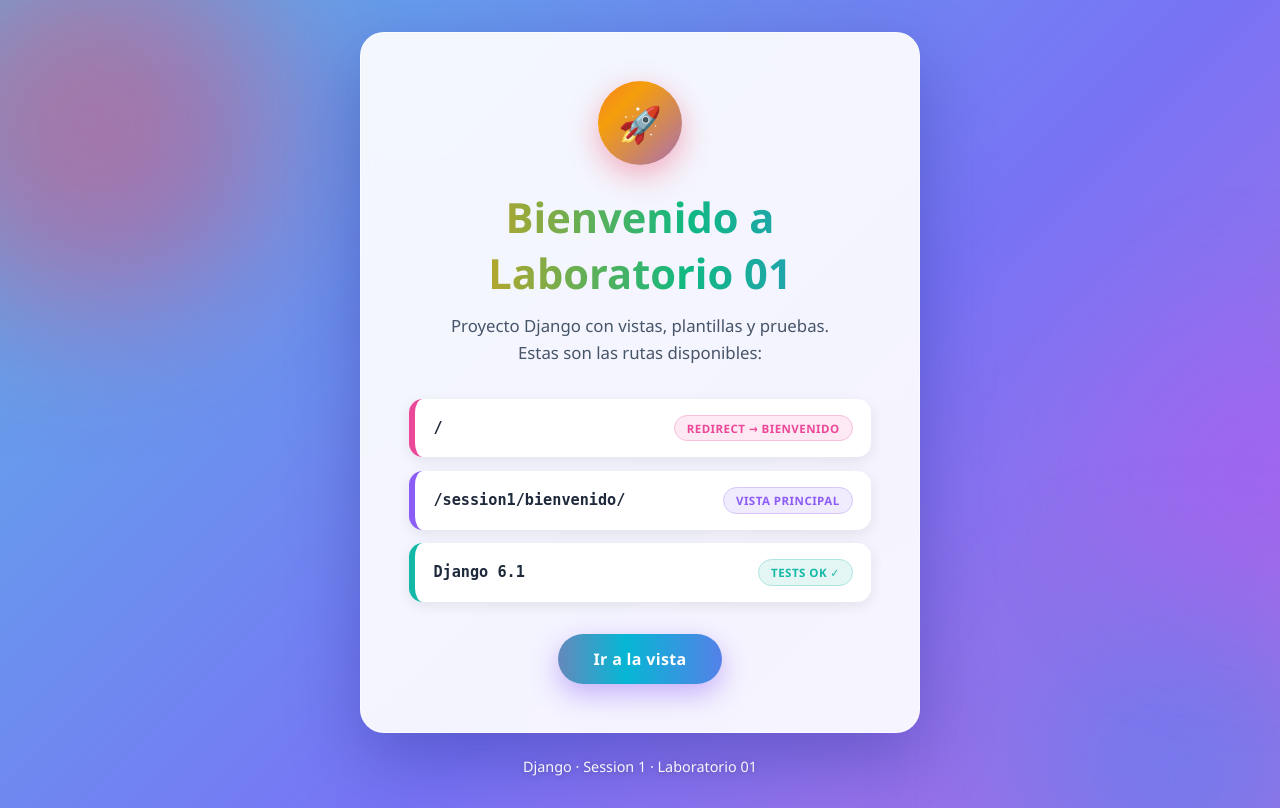
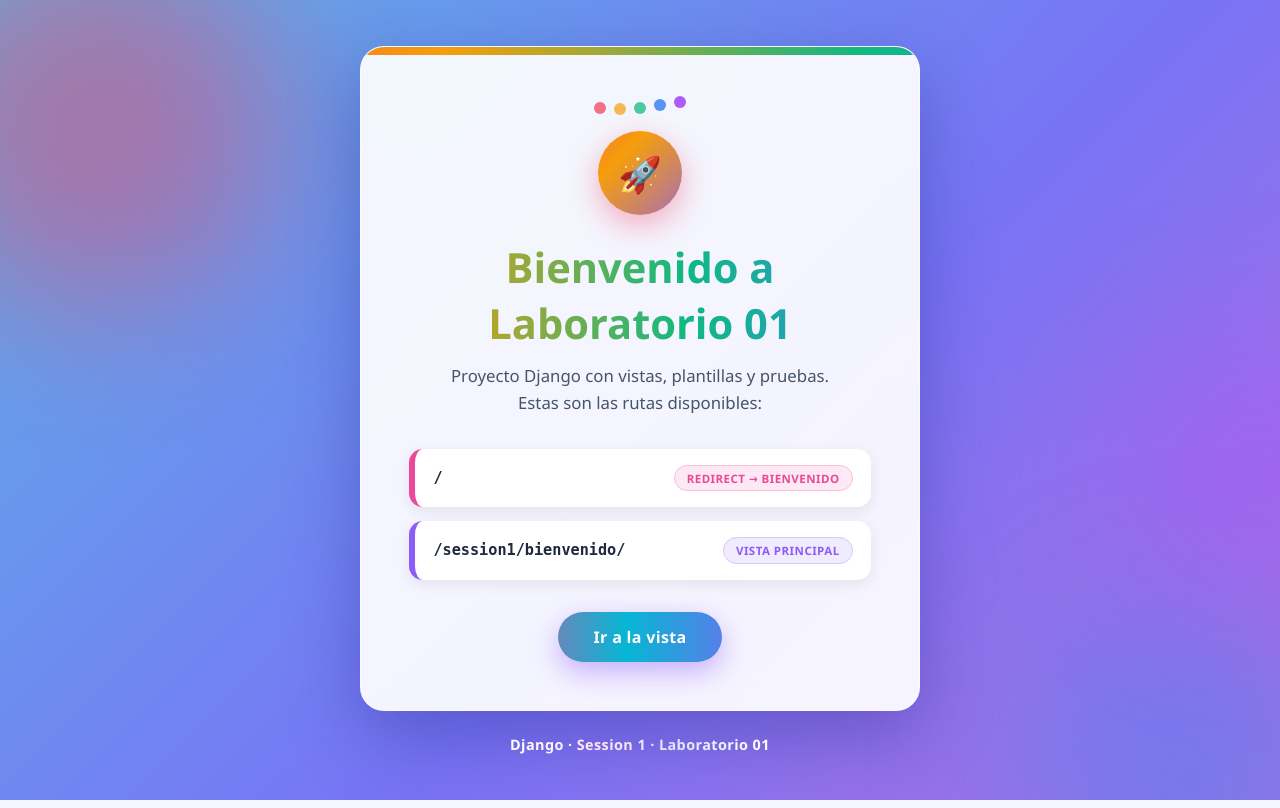
Before and after one commit to edugalindo-jpg/laboratorio01-gAlindo, a Django app: page /session1/bienvenido/ in a window 1280 px wide. Run offline with Django 5.2, Linux system fonts and the light colour scheme.

Commit message:
Quita tarjeta Django 6.1 y agrega mas color: barra arcoiris, dots animados

```diff
--- a/session1/templates/base.html
+++ b/session1/templates/base.html
@@ -55,13 +55,52 @@
             background: rgba(255, 255, 255, 0.92);
             backdrop-filter: blur(16px);
             padding: 3rem;
+            padding-top: 3.5rem;
             border-radius: 24px;
             box-shadow: 0 25px 70px rgba(31, 38, 135, 0.35);
             border: 1px solid rgba(255, 255, 255, 0.6);
             text-align: center;
             max-width: 560px;
             width: 100%;
+            overflow: hidden;
             animation: popIn 0.5s cubic-bezier(0.16, 1, 0.3, 1);
+        }
+
+        .container::before {
+            content: "";
+            position: absolute;
+            top: 0;
+            left: 0;
+            right: 0;
+            height: 8px;
+            background: linear-gradient(90deg, #f43f5e, #f59e0b, #10b981, #3b82f6, #a855f7);
+            background-size: 300% auto;
+            animation: shine 6s linear infinite;
+        }
+
+        .dots {
+            display: flex;
+            justify-content: center;
+            gap: 0.5rem;
+            margin-bottom: 1rem;
+        }
+
+        .dot {
+            width: 12px;
+            height: 12px;
+            border-radius: 50%;
+            animation: bounce 1.6s ease-in-out infinite;
+        }
+
+        .dot:nth-child(1) { background: #f43f5e; }
+        .dot:nth-child(2) { background: #f59e0b; animation-delay: 0.2s; }
+        .dot:nth-child(3) { background: #10b981; animation-delay: 0.4s; }
+        .dot:nth-child(4) { background: #3b82f6; animation-delay: 0.6s; }
+        .dot:nth-child(5) { background: #a855f7; animation-delay: 0.8s; }
+
+        @keyframes bounce {
+            0%, 100% { transform: translateY(0); opacity: 0.7; }
+            50%      { transform: translateY(-8px); opacity: 1; }
         }
 
         @keyframes popIn {
@@ -158,7 +197,6 @@
 
         .c-pink   { --c: #ec4899; }
         .c-violet { --c: #8b5cf6; }
-        .c-teal   { --c: #14b8a6; }
 
         .btn {
             display: inline-block;
@@ -184,10 +222,14 @@
             position: relative;
             z-index: 1;
             margin-top: 1.5rem;
-            color: rgba(255, 255, 255, 0.95);
             font-size: 0.9rem;
-            font-weight: 500;
-            text-shadow: 0 1px 6px rgba(0, 0, 0, 0.25);
+            font-weight: 700;
+            letter-spacing: 0.03em;
+            background: linear-gradient(90deg, #ffffff, #ffe4f3, #e0e7ff, #ffffff);
+            -webkit-background-clip: text;
+            background-clip: text;
+            color: transparent;
+            text-shadow: none;
         }
     </style>
 </head>
@@ -197,6 +239,9 @@
     <div class="blob blob-3"></div>
 
     <main class="container">
+        <div class="dots">
+            <span class="dot"></span><span class="dot"></span><span class="dot"></span><span class="dot"></span><span class="dot"></span>
+        </div>
         <div class="icon">🚀</div>
         <h1>Bienvenido a Laboratorio 01</h1>
         <p class="subtitle">Proyecto Django con vistas, plantillas y pruebas.<br>Estas son las rutas disponibles:</p>
@@ -210,10 +255,6 @@
                 <code>/session1/bienvenido/</code>
                 <span class="badge">Vista principal</span>
             </div>
-            <div class="route c-teal">
-                <code>Django 6.1</code>
-                <span class="badge">Tests OK ✓</span>
-            </div>
         </div>
 
         <a href="{% url 'session1:bienvenido' %}" class="btn">Ir a la vista</a>
```
